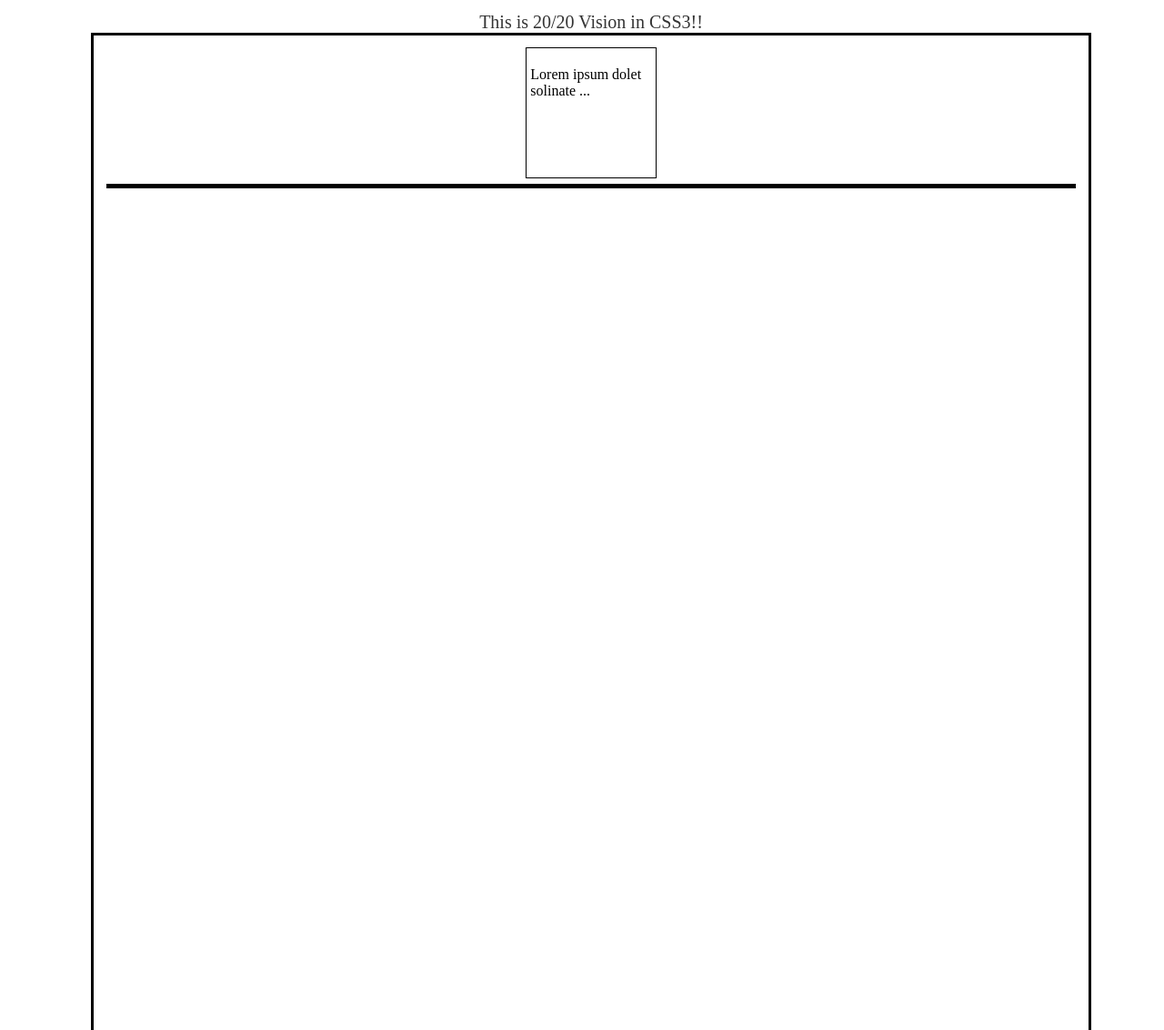
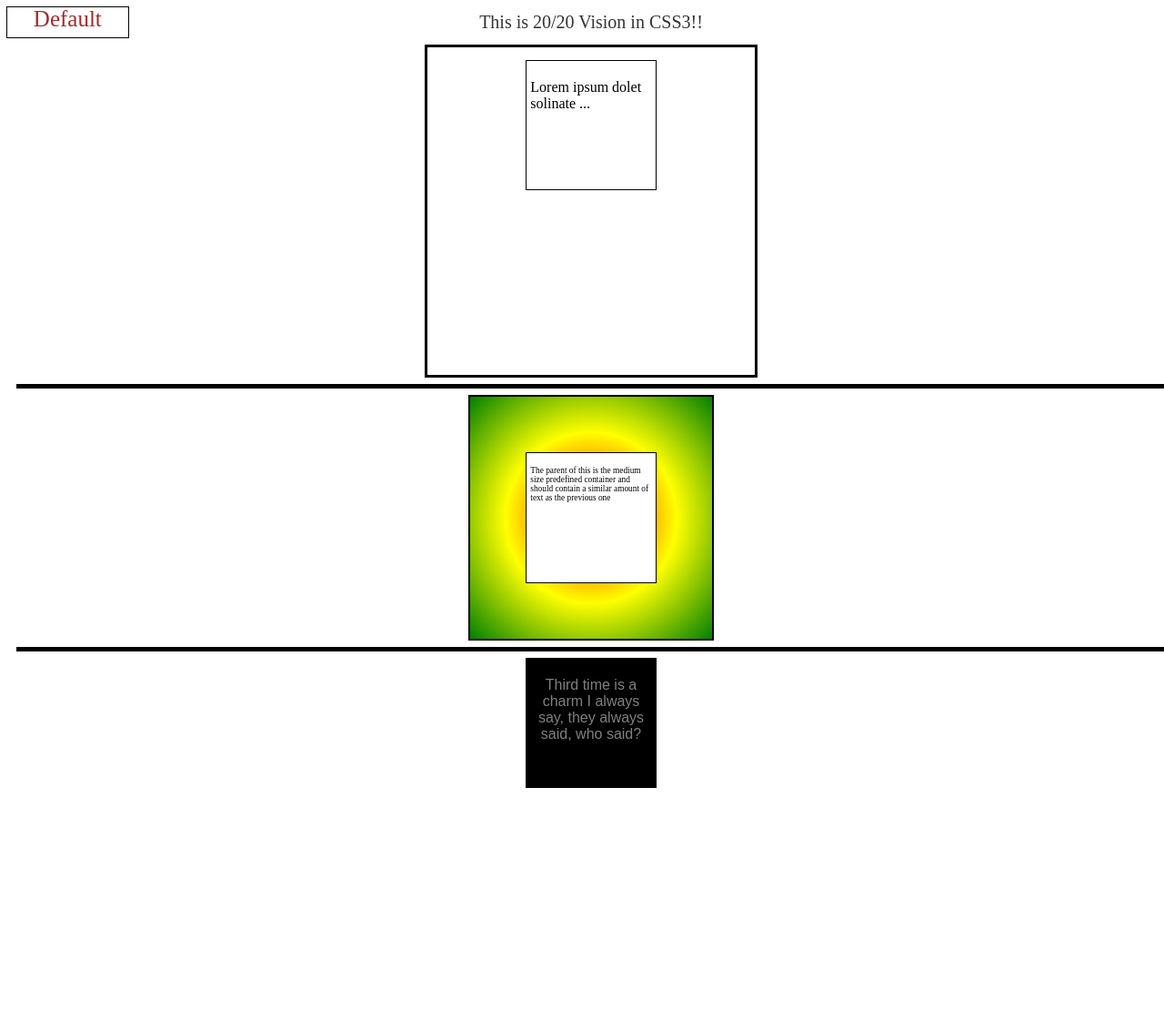
Before and after one commit to Youniform/Garden, a plain HTML site: page index.html in a window 1280 px wide. Shown: the top 1132 px of the page at 91% size. After the commit the page ends 879 px from the top, so only its background shows below. Drawn offline with Linux system fonts and the light colour scheme.

Commit message:
simple example complete, now to make the second version of the stylesheet, we'll call this one

```diff
--- a/css/default.css
+++ b/css/default.css
@@ -25,8 +25,8 @@
 }
 
 .container-med {
-	width:400pt;
-	height:400pt;
+	width:200pt;
+	height:200pt;
 	padding:7pt;
 	border:2px solid black;
 	box-type:border-box;
@@ -35,8 +35,8 @@
 }
 
 .container-large {
-	width:800pt;
-	height: 800pt;
+	width:250pt;
+	height:250pt;
 	border:3px solid black;
 	padding:10pt;
 	box-type:border-box;
@@ -44,9 +44,15 @@
 	-moz-box-type:border-box;
 }
 
-.responsive-img
+.responsive-img {
+	width:100%;
+	height:auto;
+	min-width:auto;
+}
 
-.wrap-text
+.wrap-text {
+	word-wrap:break-word;
+}
 
 .clear-trick {
 	float:none;
@@ -57,6 +63,7 @@
 	width:100%;
 	height:5px;
 	margin-top:5pt;
+	margin-bottom:5pt;
 	background:black;
 	position:relative;
 }
@@ -69,3 +76,74 @@
 {
 	text-align:center;
 }
+
+.profile {
+	position:fixed;
+	width:100pt;
+	height:25pt;
+	border:1px solid black;
+	top:5pt;
+	left:5pt;
+	color: brown;
+	background:#fff;
+	text-align:center;
+	font-size:25px;
+	line-height:25px;
+	box-type:border-box;
+	-webkit-box-type:border-box;
+	-moz-box-type:border-box;
+}
+
+.little-font {
+	font-size: 7pt;
+}
+
+#second-specific-inner {
+	display:flex;
+	vertical-align:center;
+	justify-content:center;
+	background-color:#fff;
+}
+
+#second-specific-outer
+{
+	display:flex;
+	vertical-align:center;
+	justify-content:center;
+	align-items:center;
+	padding:0;
+	background-image: radial-gradient(red, yellow, green);
+}
+
+#third-specific {
+	font-family:sans-serif;
+	color:grey;
+	background:black;
+	text-align:center;
+	-webkit-transition: -webkit-transform .8s ease-in-out;
+    transition:         transform .8s ease-in-out;
+}
+
+#third-specific:hover, #third-specific:focus {
+	color:pink;
+	width:600px;
+	height:200px;
+	-webkit-transform: rotate(360deg);
+    transform: rotate(360deg);
+}
+#third-specific span {
+	opacity:0;
+}
+#third-specific:hover > span, #third-specific:focus > span {
+	opacity:1;
+	color:orange;
+	font-size: 18pt;
+	bottom:0;
+}
+
+.blank-space {
+	width:100%;
+	height:10pt;
+	display:block;
+	position:relative;
+}
--- a/index.html
+++ b/index.html
@@ -10,14 +10,27 @@
 </head>
 <body>
 	<div class="outer-container">
+		<div class="profile">Default</div>
 		<div class="header">
 			This is 20/20 Vision in CSS3!!
 		</div>
+		<div class="blank-space"></div>
 		<div class="container-large margin-center">
 			<div class="container-small margin-center">
 				<p> Lorem ipsum dolet solinate ...</p>
 			</div>
-			<div class="break"></div>
+		</div>
+		<div class="break"></div>
+		<div class="container-med margin-center" id="second-specific-outer">
+			<div id="second-specific-inner" class="container-small margin-center little-font ">
+				<p> The parent of this is the medium size predefined container and should contain a similar amount of text as the previous one</p>
+			</div>
+		</div>
+		<div class="break"></div>
+		<div class="container-small margin-center wrap-text" id="third-specific">
+			<p>Third time is a charm I always say, they always said, who said?</p>
+			<span>What's going on here?</span>
+		</div>
 		</div>
 	</div>
 </body>
```
